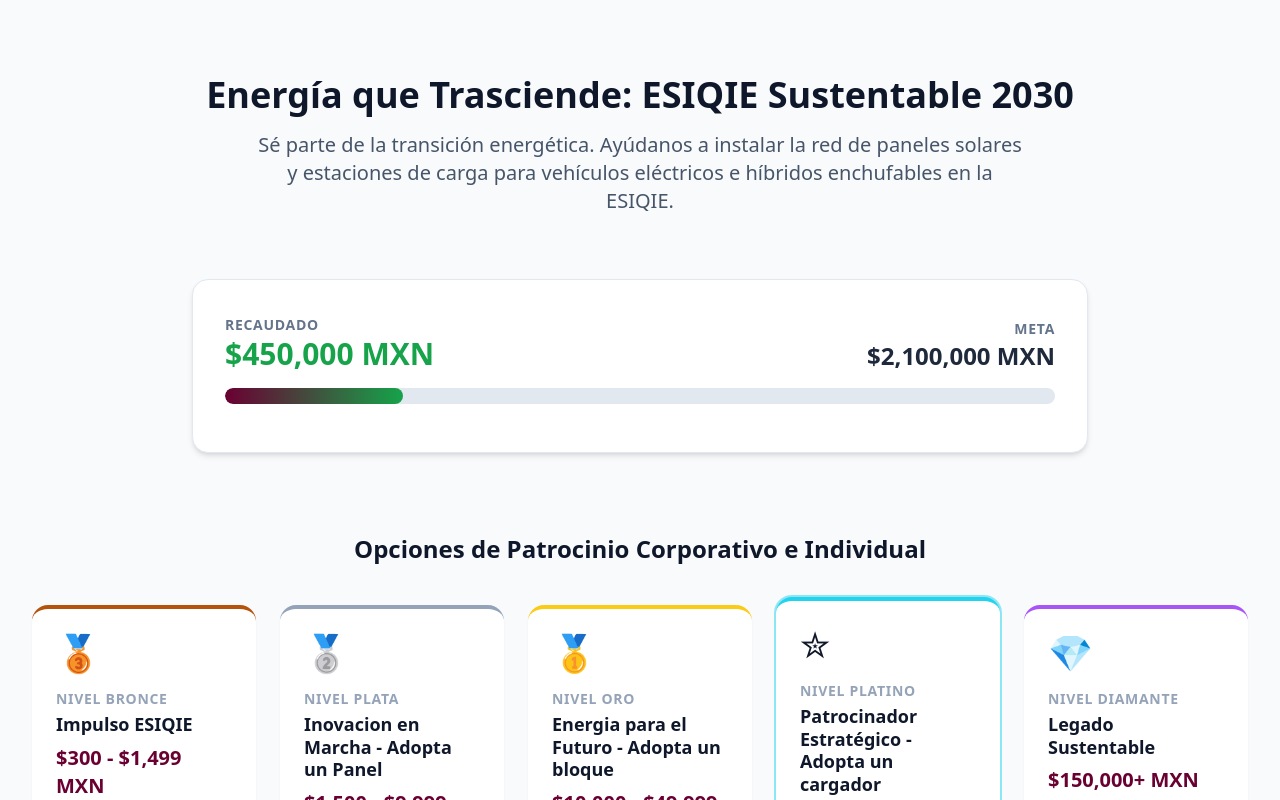
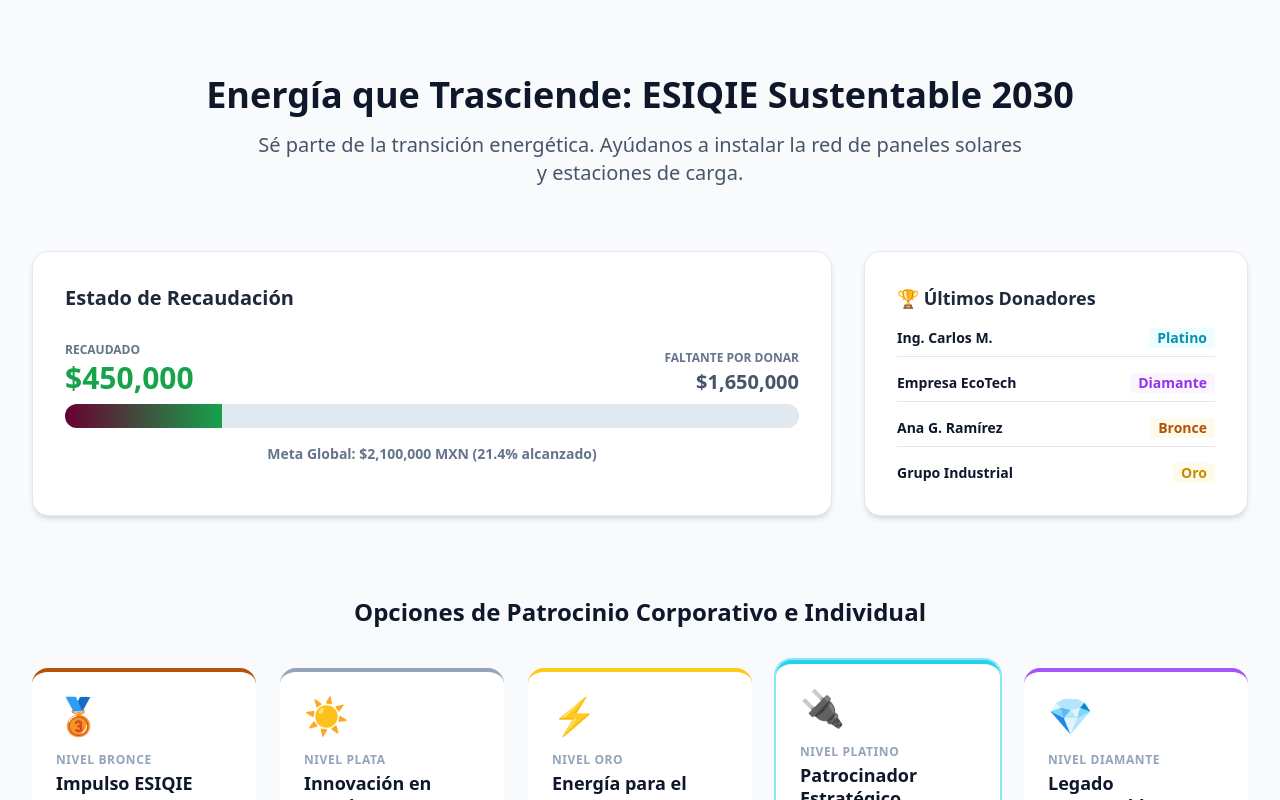
Before and after one commit to EdgarMMSEC2025/expo-movilidad-ipn, a React (Vite) app: page / in a window 1280 px wide. Shown: the part 10720-11520 px from the top of the page. Built offline with nearby package versions, Linux system fonts and the light colour scheme.

Commit message:
Actu dona

```diff
--- a/src/Sponsors.jsx
+++ b/src/Sponsors.jsx
@@ -1,17 +1,28 @@
-import React from 'react';
+import React, { useState } from 'react';
 
 const Sponsors = () => {
   const meta = 2100000;
-  const recaudado = 450000; // Puedes cambiar este valor
-  const porcentaje = (recaudado / meta) * 100;
+  const recaudado = 450000;
+  const faltante = meta - recaudado;
+  const porcentaje = ((recaudado / meta) * 100).toFixed(1);
+
+  // Estado para manejar el submenú dinámico
+  const [selectedTier, setSelectedTier] = useState(null);
 
   const tiers = [
-    { name: 'Nivel Bronce', title: 'Impulso ESIQIE', amount: '$300 - $1,499 MXN', icon: '🥉', desc: 'Certificado digital y nombre en el micrositio.', color: 'border-amber-700' },
-    { name: 'Nivel Plata', title: 'Inovacion en Marcha - Adopta un Panel', amount: '$1,500 - $9,999 MXN', icon: '🥈', desc: 'Acceso a seminario web sobre electromovilidad.', color: 'border-slate-400' },
-    { name: 'Nivel Oro', title: 'Energia para el Futuro - Adopta un bloque', amount: '$10,000 - $49,999 MXN', icon: '🥇', desc: 'Nombre en Muro de Donantes y visita guiada técnica.', color: 'border-yellow-400' },
-    { name: 'Nivel Platino', title: 'Patrocinador Estratégico - Adopta un cargador', amount: '$50,000 - $149,999 MXN', icon: '✮', desc: 'Placa nominal en cargador eléctrico (AC 7-21 kW).', color: 'border-cyan-400', featured: true },
-    { name: 'Nivel Diamante', title: 'Legado Sustentable', amount: '$150,000+ MXN', icon: '💎', desc: 'Placa en estructura fotovoltaica y reconocimiento institucional.', color: 'border-purple-500' }
+    { id: 'bronce', name: 'Nivel Bronce', title: 'Impulso ESIQIE', amount: '$300 - $14,999 MXN', icon: '🥉', desc: 'Aportación económica directa para el financiamiento del proyecto.', color: 'border-amber-700' },
+    { id: 'plata', name: 'Nivel Plata', title: 'Innovación en Marcha', amount: 'Panel Solar', icon: '☀️', desc: 'Donación en especie de un panel solar para la estructura fotovoltaica.', color: 'border-slate-400' },
+    { id: 'oro', name: 'Nivel Oro', title: 'Energía para el Futuro', amount: 'Bloque Energético', icon: '⚡', desc: 'Donación de un bloque completo del sistema de energía.', color: 'border-yellow-400' },
+    { id: 'platino', name: 'Nivel Platino', title: 'Patrocinador Estratégico', amount: 'Cargador Eléctrico', icon: '🔌', desc: 'Donación directa de un cargador eléctrico para vehículos.', color: 'border-cyan-400', featured: true },
+    { id: 'diamante', name: 'Nivel Diamante', title: 'Legado Sustentable', amount: 'Material Extra / >$150k', icon: '💎', desc: 'Material extra a gran escala o capital mayor a $150,000 pesos.', color: 'border-purple-500' }
   ];
+
+  const handleContributeClick = (tier) => {
+    setSelectedTier(tier);
+    setTimeout(() => {
+      document.getElementById('submenu-pago')?.scrollIntoView({ behavior: 'smooth' });
+    }, 150);
+  };
 
   return (
     <section id="inversores" className="py-24 bg-slate-50">
@@ -20,24 +31,56 @@ const Sponsors = () => {
         <div className="text-center mb-16">
           <h2 className="text-4xl font-extrabold text-slate-900 mb-4">Energía que Trasciende: ESIQIE Sustentable 2030</h2>
           <p className="text-xl text-slate-600 max-w-3xl mx-auto">
-            Sé parte de la transición energética. Ayúdanos a instalar la red de paneles solares y estaciones de carga para vehículos eléctricos e híbridos enchufables en la ESIQIE.
+            Sé parte de la transición energética. Ayúdanos a instalar la red de paneles solares y estaciones de carga.
           </p>
         </div>
 
-        {/* Tracker de Progreso */}
-        <div className="bg-white p-8 rounded-2xl shadow-md border border-slate-200 mb-20 max-w-4xl mx-auto text-center">
-          <div className="flex justify-between items-end mb-4">
-            <div className="text-left">
-              <span className="text-sm font-bold text-slate-500 uppercase tracking-wider">Recaudado</span>
-              <h3 className="text-3xl font-extrabold text-[#16A34A]">${recaudado.toLocaleString()} MXN</h3>
+        {/* Sección Dinámica: Gráficas de Recaudación y Donadores */}
+        <div className="grid md:grid-cols-3 gap-8 mb-20">
+
+          {/* Gráfica de Barras */}
+          <div className="md:col-span-2 bg-white p-8 rounded-2xl shadow-md border border-slate-200">
+            <h3 className="text-xl font-bold mb-6 text-slate-800">Estado de Recaudación</h3>
+
+            <div className="flex justify-between items-end mb-2">
+              <div>
+                <span className="text-xs font-bold text-slate-500 uppercase">Recaudado</span>
+                <h3 className="text-3xl font-extrabold text-[#16A34A]">${recaudado.toLocaleString()}</h3>
+              </div>
+              <div className="text-right">
+                <span className="text-xs font-bold text-slate-500 uppercase">Faltante por donar</span>
+                <h3 className="text-xl font-bold text-slate-600">${faltante.toLocaleString()}</h3>
+              </div>
             </div>
-            <div className="text-right">
-              <span className="text-sm font-bold text-slate-500 uppercase tracking-wider">Meta</span>
-              <h3 className="text-2xl font-bold text-slate-800">${meta.toLocaleString()} MXN</h3>
+
+            <div className="w-full bg-slate-200 rounded-full h-6 mb-4 overflow-hidden flex">
+              <div className="bg-gradient-to-r from-[#6A0032] to-[#16A34A] h-6 transition-all duration-1000" style={{ width: `${porcentaje}%` }}></div>
+              <div className="bg-slate-200 h-6" style={{ width: `${100 - porcentaje}%` }}></div>
             </div>
+            <p className="text-sm font-semibold text-slate-500 text-center">Meta Global: ${meta.toLocaleString()} MXN ({porcentaje}% alcanzado)</p>
           </div>
-          <div className="w-full bg-slate-200 rounded-full h-4 mb-4 overflow-hidden">
-            <div className="bg-gradient-to-r from-[#6A0032] to-[#16A34A] h-4 rounded-full transition-all duration-1000" style={{ width: `${porcentaje}%` }}></div>
+
+          {/* Lista de Donadores Dinámica */}
+          <div className="bg-white p-8 rounded-2xl shadow-md border border-slate-200">
+            <h3 className="text-lg font-bold mb-4 text-slate-800 flex items-center gap-2">🏆 Últimos Donadores</h3>
+            <ul className="space-y-4">
+              <li className="flex justify-between items-center text-sm border-b pb-2">
+                <span className="font-semibold">Ing. Carlos M.</span>
+                <span className="text-cyan-600 font-bold bg-cyan-50 px-2 rounded">Platino</span>
+              </li>
+              <li className="flex justify-between items-center text-sm border-b pb-2">
+                <span className="font-semibold">Empresa EcoTech</span>
+                <span className="text-purple-600 font-bold bg-purple-50 px-2 rounded">Diamante</span>
+              </li>
+              <li className="flex justify-between items-center text-sm border-b pb-2">
+                <span className="font-semibold">Ana G. Ramírez</span>
+                <span className="text-amber-700 font-bold bg-amber-50 px-2 rounded">Bronce</span>
+              </li>
+              <li className="flex justify-between items-center text-sm">
+                <span className="font-semibold">Grupo Industrial</span>
+                <span className="text-yellow-600 font-bold bg-yellow-50 px-2 rounded">Oro</span>
+              </li>
+            </ul>
           </div>
         </div>
 
@@ -47,16 +90,65 @@ const Sponsors = () => {
           {tiers.map((tier, index) => (
             <div key={index} className={`bg-white rounded-2xl p-6 flex flex-col h-full border-t-4 shadow-sm hover:shadow-xl transition-shadow ${tier.color} ${tier.featured ? 'transform -translate-y-2 ring-2 ring-cyan-400/50' : ''}`}>
               <div className="text-4xl mb-4">{tier.icon}</div>
-              <h4 className="text-sm font-bold text-slate-400 uppercase tracking-wider mb-1">{tier.name}</h4>
+              <h4 className="text-xs font-bold text-slate-400 uppercase tracking-wider mb-1">{tier.name}</h4>
               <h5 className="text-lg font-extrabold text-slate-900 mb-2 leading-tight">{tier.title}</h5>
               <p className="text-xl font-bold text-[#6A0032] mb-4">{tier.amount}</p>
               <p className="text-slate-600 text-sm mb-8 flex-grow">{tier.desc}</p>
-              <button className="w-full py-3 px-4 bg-slate-900 text-white rounded-lg font-semibold hover:bg-[#6A0032] transition-colors">
+              <button
+                onClick={() => handleContributeClick(tier)}
+                className="w-full py-3 px-4 bg-slate-900 text-white rounded-lg font-semibold hover:bg-[#6A0032] transition-colors"
+              >
                 Contribuir
               </button>
             </div>
           ))}
         </div>
+
+        {/* Submenú de Donación Dinámico (Solo aparece al hacer clic) */}
+        {selectedTier && (
+          <div id="submenu-pago" className="mt-16 bg-slate-900 rounded-2xl p-8 md:p-12 text-white shadow-2xl animate-fade-in transition-all">
+            <div className="max-w-3xl mx-auto text-center">
+              <span className="text-4xl mb-4 block">{selectedTier.icon}</span>
+              <h3 className="text-2xl font-bold mb-2">Has seleccionado el {selectedTier.name}</h3>
+              <p className="text-lg text-slate-300 mb-8">
+                Estás a un paso de apoyar con: <span className="font-bold text-[#16A34A]">{selectedTier.amount}</span>. Completa tu registro para proceder con la donación institucional.
+              </p>
+
+              <div className="bg-slate-800 rounded-xl p-6 border border-slate-700 text-left mb-8">
+                <form className="space-y-4">
+                  <div className="grid md:grid-cols-2 gap-4">
+                    <div>
+                      <label className="block text-sm font-medium mb-1 text-slate-300">Nombre o Empresa</label>
+                      <input type="text" className="w-full bg-slate-700 border border-slate-600 rounded-md py-2 px-3 text-white focus:outline-none focus:ring-2 focus:ring-[#16A34A]" placeholder="Ej. Juan Pérez / Empresa SA" />
+                    </div>
+                    <div>
+                      <label className="block text-sm font-medium mb-1 text-slate-300">Correo Institucional / Contacto</label>
+                      <input type="email" className="w-full bg-slate-700 border border-slate-600 rounded-md py-2 px-3 text-white focus:outline-none focus:ring-2 focus:ring-[#16A34A]" placeholder="correo@ejemplo.com" />
+                    </div>
+                  </div>
+                  {selectedTier.id === 'bronce' && (
+                    <div>
+                      <label className="block text-sm font-medium mb-1 text-slate-300">Monto a Donar (MXN)</label>
+                      <input type="number" min="300" max="14999" className="w-full bg-slate-700 border border-slate-600 rounded-md py-2 px-3 text-white focus:outline-none focus:ring-2 focus:ring-[#16A34A]" placeholder="Mínimo $300" />
+                    </div>
+                  )}
+                </form>
+              </div>
+
+              <div className="flex flex-col sm:flex-row justify-center gap-4">
+                <button className="bg-[#16A34A] hover:bg-green-500 text-white font-bold py-3 px-8 rounded-lg transition-colors">
+                  Proceder a Plataforma de Pago Seguro
+                </button>
+                <button
+                  onClick={() => setSelectedTier(null)}
+                  className="bg-transparent border border-slate-500 hover:border-white text-slate-300 hover:text-white font-bold py-3 px-8 rounded-lg transition-colors"
+                >
+                  Cancelar
+                </button>
+              </div>
+            </div>
+          </div>
+        )}
 
       </div>
     </section>
```
